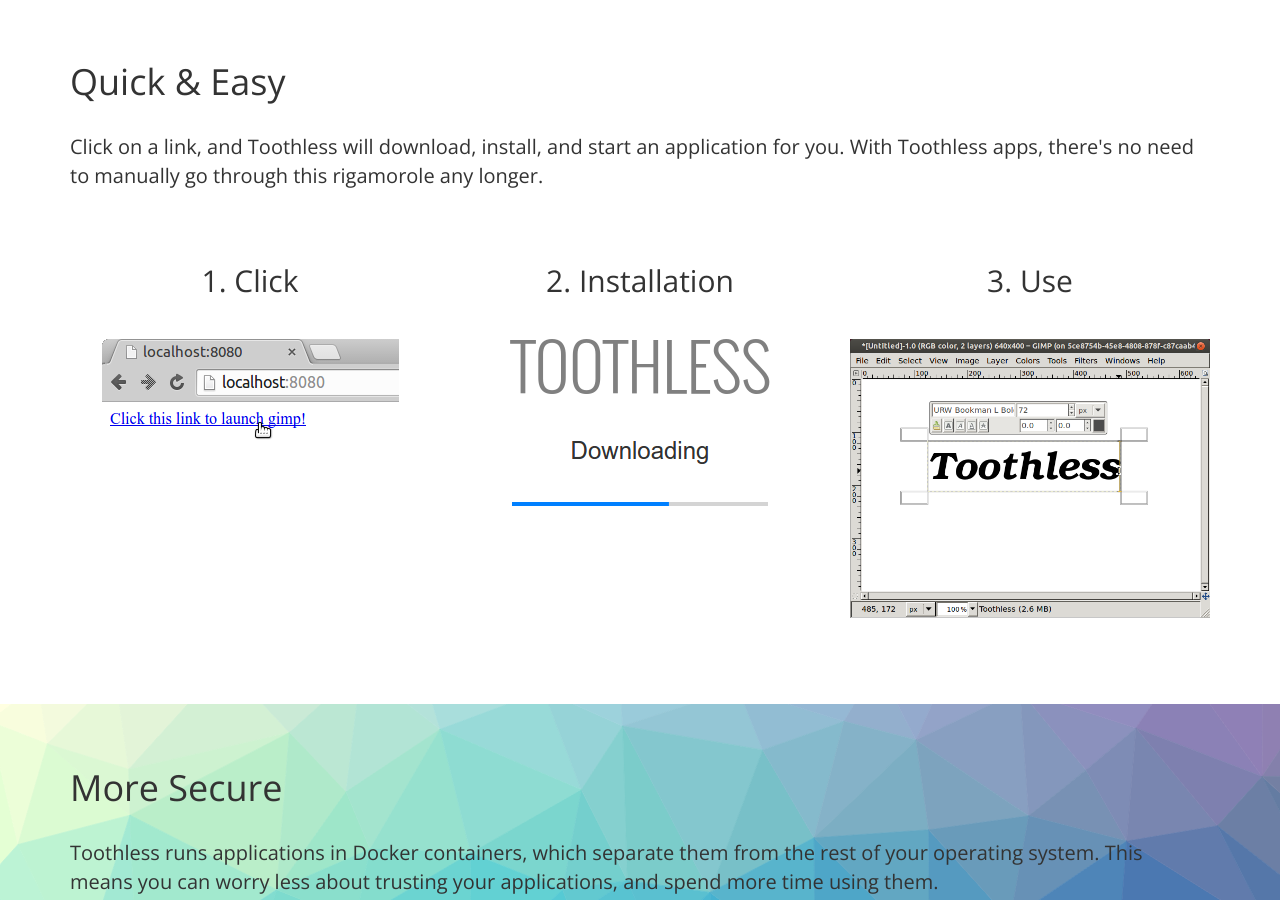
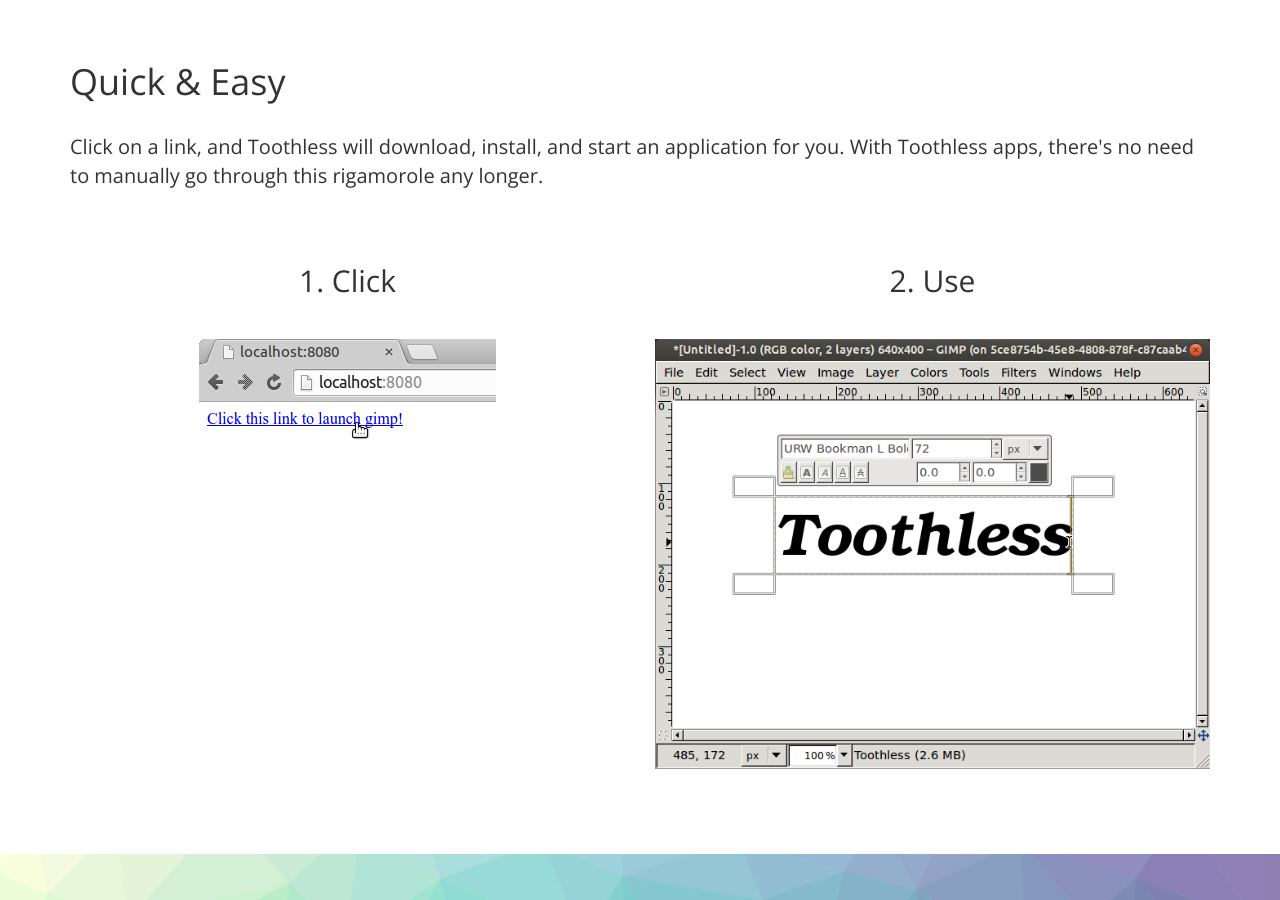
Before and after one commit to wwwtyro/toothless.rocks, a Jekyll site: the page built from index.html, in a window 1280 px wide and 900 px high, scrolled down 656 px. Built offline with Jekyll 4.4.1, drawn with Linux system fonts in a browser that asks for light colours; nearby versions of some CDN libraries.

Commit message:
update toothless.rocks

```diff
--- a/index.html
+++ b/index.html
@@ -23,21 +23,15 @@
 
     <div class="row">
 
-        <div class="col-md-4 center">
+        <div class="col-md-6 center">
 
             <h2>1. Click</h2>
 
         </div>
 
-        <div class="col-md-4 center">
+        <div class="col-md-6 center">
 
-            <h2>2. Installation</h2>
-
-        </div>
-
-        <div class="col-md-4 center">
-
-            <h2>3. Use</h2>
+            <h2>2. Use</h2>
 
         </div>
 
@@ -45,19 +39,13 @@
 
     <div class="row">
 
-        <div class="col-md-4">
+        <div class="col-md-6">
 
             <img src="/img/click.png" class="img-responsive center-block img-step">
 
         </div>
 
-        <div class="col-md-4">
-
-            <img src="/img/downloading.png" class="img-responsive center-block img-step">
-
-        </div>
-
-        <div class="col-md-4">
+        <div class="col-md-6">
 
             <img src="/img/gimp.png" class="img-responsive center-block img-step">
 
```
